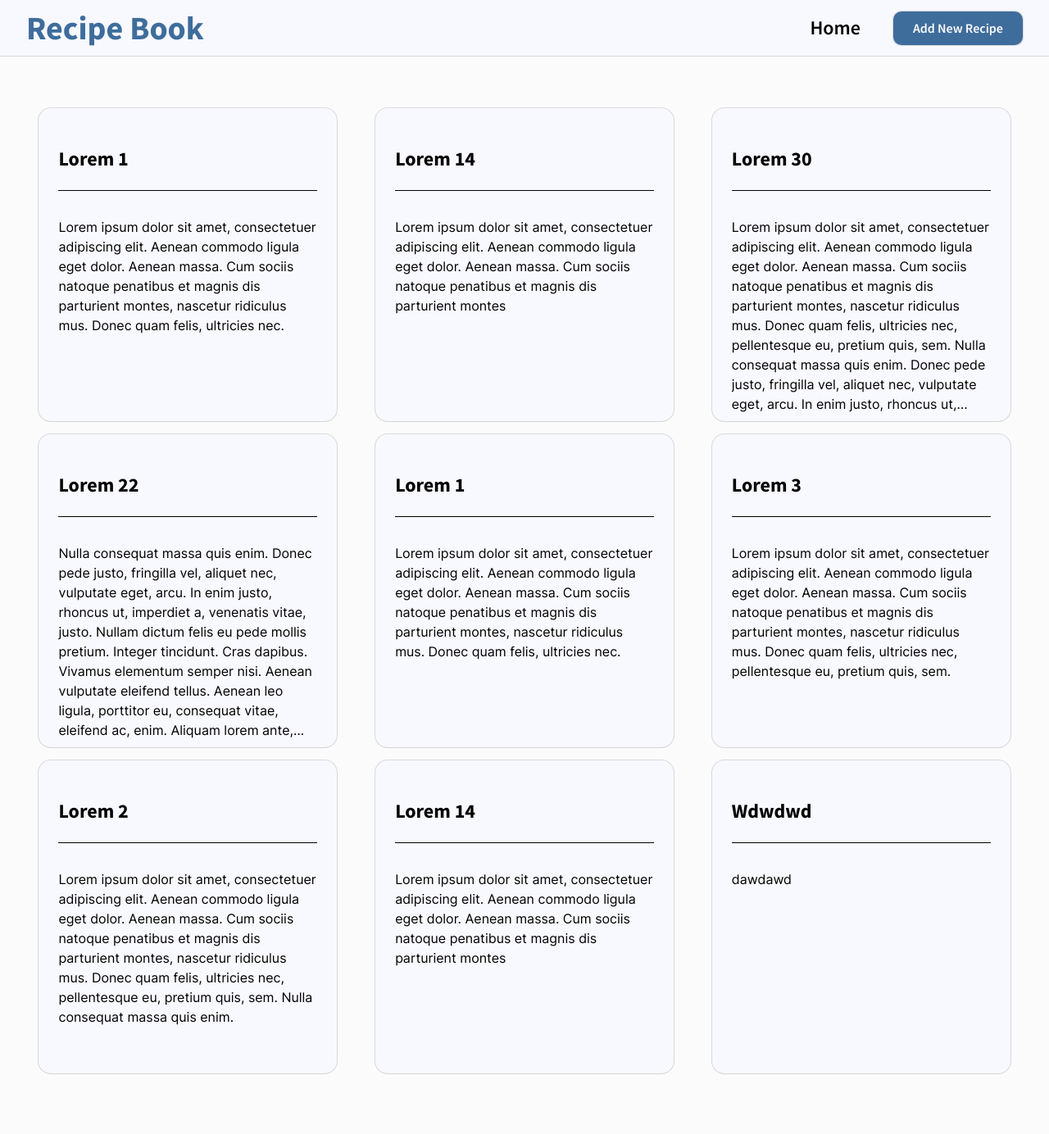
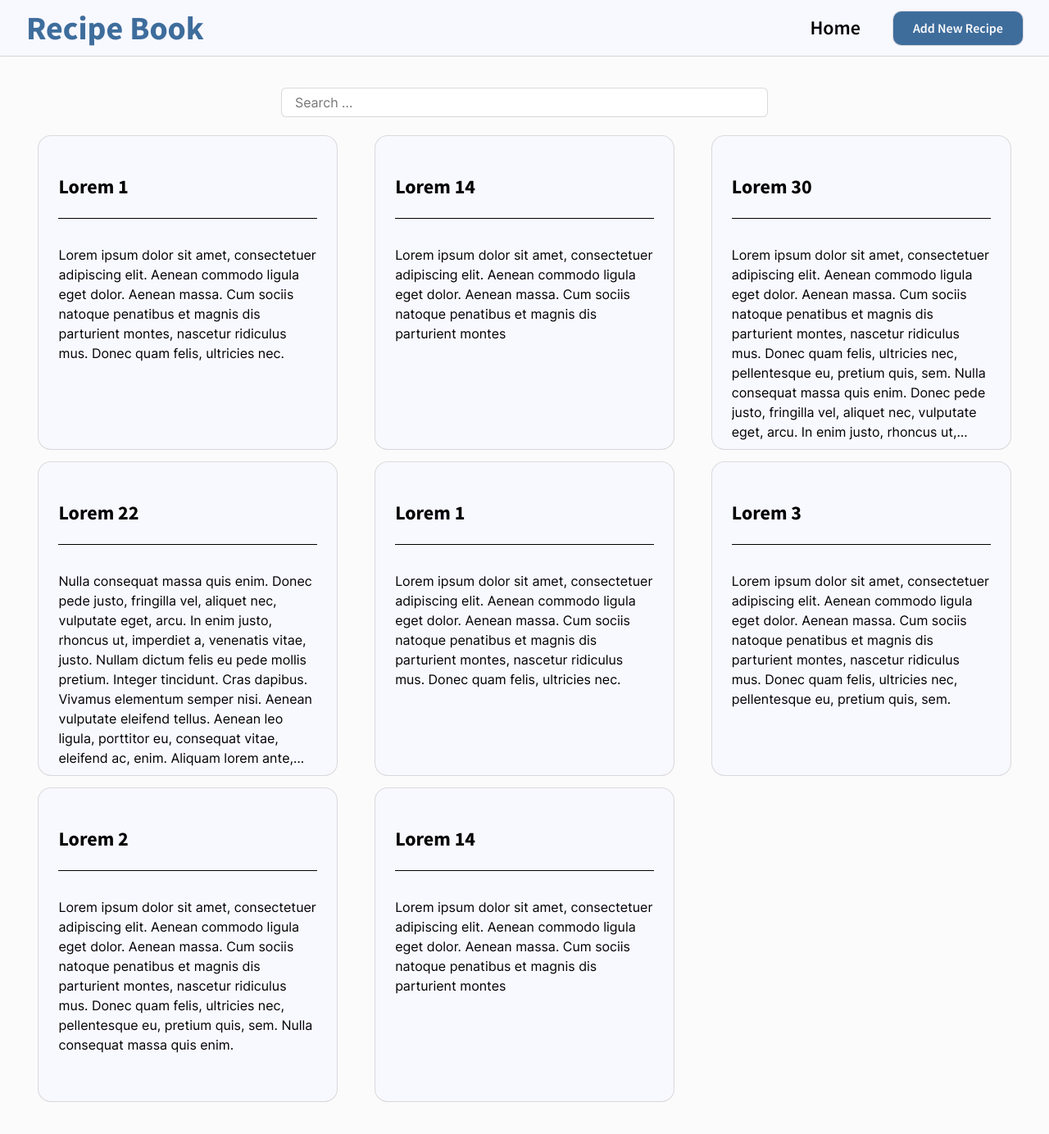
Before and after one commit to Qusz/vue-recipe-app, a Vue app: page / in a window 1280 px wide. Shown: the whole page at 82% size. Before the commit the page ends 1350 px from the top, so only its background shows below. Built offline with nearby package versions, Linux system fonts and the light colour scheme; data requests are answered from the project's data file.

Commit message:
adds search through recipes

```diff
--- a/db.json
+++ b/db.json
@@ -159,13 +159,6 @@
         }
       ],
       "instructions": "In ac dui quis mi consectetuer lacinia. Nam pretium turpis et arcu. Duis arcu tortor, suscipit eget, imperdiet nec, imperdiet iaculis, ipsum. Sed aliquam ultrices mauris. Integer ante arcu, accumsan a, consectetuer eget, posuere ut, mauris. Praesent adipiscing. Phasellus ullamcorper ipsum rutrum nunc. Nunc nonummy metus. Vestibulum volutpat pretium libero. Cras id dui."
-    },
-    {
-      "id": 124,
-      "name": "Wdwdwd",
-      "desc": "dawdawd",
-      "ingredients": [],
-      "instructions": "dwda"
     }
   ]
 }
--- a/src/assets/styles/sass/views/HomeView.scss
+++ b/src/assets/styles/sass/views/HomeView.scss
@@ -5,6 +5,11 @@
 
   display: flex;
   flex-direction: column;
+
+  &__content {
+    display: flex;
+    flex-direction: column;
+  }
 
   &__cards {
     margin-top: $spacer-s;
@@ -28,4 +33,22 @@
     align-self: flex-end;
     margin-top: $spacer-s;
   }
+
+  &__search {
+    font-family: 'Inter';
+
+    align-self: center;
+    width: clamp(10rem, 35rem, 90%);
+    min-height: 2rem;
+
+    padding-inline: $spacer-xs;
+    border-radius: 5px;
+    border: none;
+    box-shadow: rgba(0, 0, 0, 0.02) 0px 1px 3px 0px, rgba(27, 31, 35, 0.15) 0px 0px 0px 1px;
+
+      &:focus,
+      &:active {
+        outline: 2px solid $clr-secondary;
+      }
+  }
 }
--- a/src/views/HomeView.vue
+++ b/src/views/HomeView.vue
@@ -1,16 +1,24 @@
 <template>
   <div class="container home">
-    <div v-if="loading" class="loader">
+    <section v-if="loading" class="loader">
       <p>Loading ...</p>
       <spring-spinner
         :animation-duration="3000"
         :size="60"
         color="#FD841F"
       />
-    </div>
-    <div v-else class="home__cards">
+    </section>
+
+    <section v-else class="home__content">
+      <input
+        v-model="search"
+        class="home__search"
+        type="text"
+        placeholder="Search ..."
+      >
+      <div class="home__cards">
         <div
-        v-for="item in this.recipes"
+          v-for="item in this.filteredData"
           :key="item.id"
           class="home__wrapper"
         >
@@ -23,8 +31,10 @@
               class="home__card">
             </RecipeCard>
           </router-link>
+
         </div>
       </div>
+    </section>
   </div>
 </template>
 
@@ -46,7 +56,15 @@ export default {
     return {
       recipes: null,
       loading: false,
+      search: '',
       toast: useToast()
+    }
+  },
+  computed: {
+    filteredData() {
+      return this.recipes.filter(item => {
+         return item.name.toLowerCase().indexOf(this.search.toLowerCase()) > -1
+      })
     }
   },
   methods: {
@@ -66,7 +84,7 @@ export default {
           showCloseButtonOnHover: false
         });
       }
-    }
+    },
   }
 }
 
```
Also changed, not shown: 1 other file (tests, documents, lock files or other folders). Lines whose indentation alone changed are shown as unchanged.
